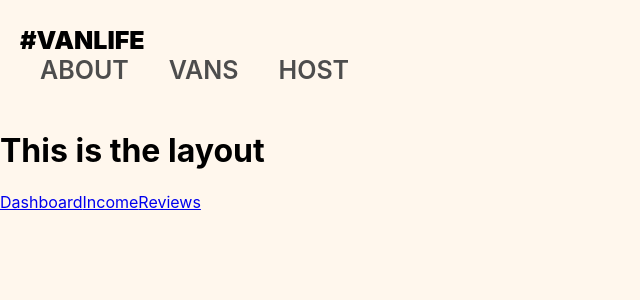
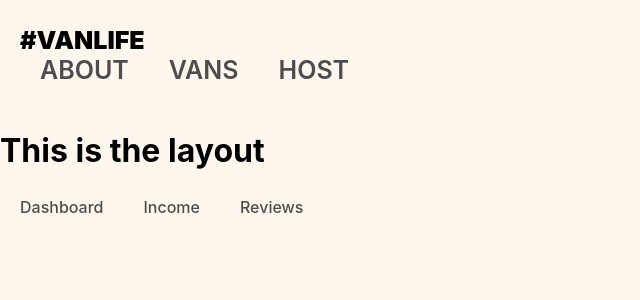
Before and after one commit to Nezerwa/React-course, a React (Create React App) app in the folder learning-react-router/: page /host in a window 1280 px wide. Shown: the top 300 px of the page, without its empty margins (0-640 px from the left). Built offline with nearby package versions, Linux system fonts and the light colour scheme; what miragejs would draw is missing.

Commit message:
Add styles for HostLayout

```diff
--- a/learning-react-router/src/App.jsx
+++ b/learning-react-router/src/App.jsx
@@ -18,6 +18,7 @@ function App() {
           <Route path="/vans" element={<Vans />} />
           <Route path="/vans/:id" element={<Details />} />
           <Route path="/host" element={<HostLayout />}>
+            <Route path="/host/dashboard" element={<Dashboard />} />
             <Route path="/host/reviews" element={<Reviews />} />
             <Route path="/host/income" element={<Income />} />
           </Route>
--- a/learning-react-router/src/components/HostLayout.jsx
+++ b/learning-react-router/src/components/HostLayout.jsx
@@ -1,11 +1,14 @@
-import { Link } from "react-router-dom";
+import { Link, Outlet } from "react-router-dom";
 function HostLayout() {
   return (
-    <nav className="host-nav">
-      <Link to="/host">Dashboard</Link>
-      <Link to="/host/income">Income</Link>
-      <Link to="/host/reviews">Reviews</Link>
-    </nav>
+    <div>
+      <nav className="host-nav">
+        <Link to="/host/dashboard">Dashboard</Link>
+        <Link to="/host/income">Income</Link>
+        <Link to="/host/reviews">Reviews</Link>
+        <Outlet />
+      </nav>
+    </div>
   );
 }
 export default HostLayout;
--- a/learning-react-router/src/index.css
+++ b/learning-react-router/src/index.css
@@ -2,11 +2,10 @@
     box-sizing: border-box;
 }
 
-html,
-body {
+html, body {
     margin: 0;
     padding: 0;
-  background-color: #fff7ed;
+    background-color: #FFF7ED;
     font-family: "Inter", sans-serif;
 }
 
@@ -36,7 +35,7 @@ header .site-logo {
 
 header a {
     text-decoration: none;
-  color: #4d4d4d;
+    color: #4D4D4D;
     font-weight: 600;
     padding: 5px 20px;
 }
@@ -51,12 +50,12 @@ header a:hover {
     text-align: center;
     text-decoration: none;
     border: none;
-  padding: 0.75rem 1.375rem;
+    padding: .75rem 1.375rem;
     color: initial;
     font-weight: 700;
     border-radius: 5px;
     cursor: pointer;
-  transition: transform 0.1s ease-in-out;
+    transition: transform .1s ease-in-out;
 }
 
 .link-button:hover {
@@ -65,8 +64,7 @@ header a:hover {
 
 /*** HOME PAGE ***/
 .home-container {
-  background: linear-gradient(0deg, rgba(0, 0, 0, 0.46), rgba(0, 0, 0, 0.46)),
-    url("./images/image\ 54.png") no-repeat center center;
+    background: linear-gradient(0deg, rgba(0, 0, 0, 0.46), rgba(0, 0, 0, 0.46)), url("./images/image\ 54.png") no-repeat center center;
     -webkit-background-size: cover;
     -moz-background-size: cover;
     -o-background-size: cover;
@@ -90,28 +88,24 @@ header a:hover {
     display: inline-block;
     text-align: center;
     text-decoration: none;
-  background-color: #ff8c38;
+    background-color: #FF8C38;
     border: none;
     width: 100%;
     margin-top: 27px;
-  padding-block: 0.75rem;
+    padding-block: .75rem;
     color: white;
     font-weight: 700;
     border-radius: 5px;
     cursor: pointer;
-  transition: transform 0.1s ease-in-out;
+    transition: transform .1s ease-in-out;
 }
 
 .home-container a:hover {
     transform: translate(1px, 1px);
 }
 
+
 /*** ABOUT PAGE ***/
-
-.about-page-container{
-    margin-left: auto;
-    margin-right: auto;
-}
 .about-hero-image {
     max-width: 100%;
 }
@@ -131,7 +125,7 @@ header a:hover {
 }
 
 .about-page-cta {
-  background-color: #ffcc8d;
+    background-color: #FFCC8D;
     color: #161616;
     padding-inline: 32px;
     padding-bottom: 32px;
@@ -150,9 +144,10 @@ header a:hover {
     border-radius: 10px;
 }
 
+
 /*** VAN PAGES ***/
 .van-list-container {
-  padding-inline: 23px;
+    padding-inline: 23px
 }
 
 .van-list {
@@ -185,13 +180,13 @@ header a:hover {
     font-weight: 500;
     border: none;
     border-radius: 5px;
-  background-color: #ffead0;
-  color: #4d4d4d;
+    background-color: #FFEAD0;
+    color: #4D4D4D;
     transition: 200ms all cubic-bezier(0.4, 0, 0.2, 1);
 }
 
 .van-type:hover {
-  color: #ffead0;
+    color: #FFEAD0;
 }
 
 .van-type:focus {
@@ -199,21 +194,18 @@ header a:hover {
 }
 
 .van-type.selected {
-  color: #ffead0;
+    color: #FFEAD0;
 }
 
-.van-type.simple:hover,
-.van-type.simple.selected {
-  background-color: #e17654;
+.van-type.simple:hover, .van-type.simple.selected {
+    background-color: #E17654;
 }
 
-.van-type.rugged:hover,
-.van-type.rugged.selected {
-  background-color: #115e59;
+.van-type.rugged:hover, .van-type.rugged.selected {
+    background-color: #115E59;
 }
 
-.van-type.luxury:hover,
-.van-type.luxury.selected {
+.van-type.luxury:hover, .van-type.luxury.selected {
     background-color: #161616;
 }
 
@@ -227,10 +219,10 @@ header a:hover {
     border-radius: 5px;
     text-decoration: underline;
     background-color: transparent;
-  color: #4d4d4d;
+    color: #4D4D4D;
 }
 
-i[class*="van-type-"] {
+i[class*='van-type-'] {
     padding: 7px 14px;
 }
 
@@ -244,6 +236,7 @@ i[class*="van-type-"] {
 }
 
 .van-detail-container .back-button:visited {
+
 }
 
 .van-detail-container .back-button span {
@@ -281,7 +274,24 @@ i[class*="van-type-"] {
 }
 
 .van-detail .link-button {
-  background-color: #ff8c38;
+    background-color: #FF8C38;
     color: white;
     font-size: 1.125rem;
 }
+
+.host-nav {
+    display: flex;
+}
+
+.host-nav a {
+    text-decoration: none;
+    color: #4D4D4D;
+    font-weight: 500;
+    padding: 5px 20px;
+}
+
+.host-nav a:hover {
+    color: #161616;
+    text-decoration: underline;
+    font-weight: 600;
+}
```
Lines whose indentation alone changed are shown as unchanged.
